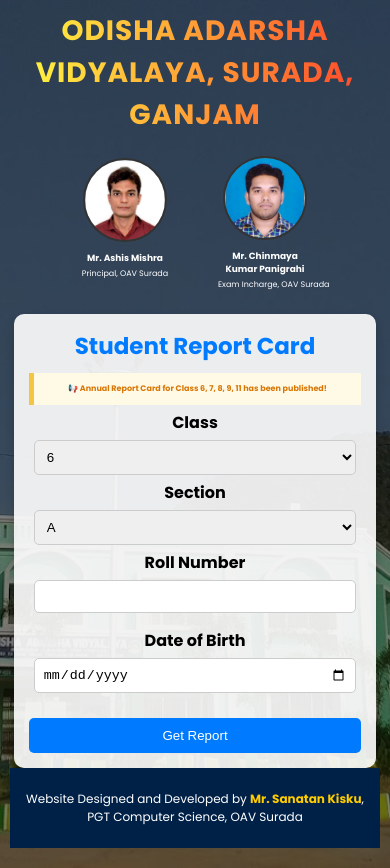
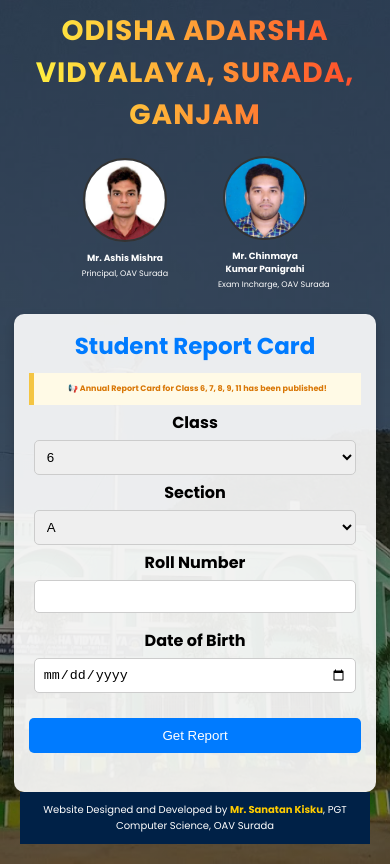
Before and after one commit to Sanatan-kisku/student-report-frontend, a React (Create React App) app: page / in a window 390 px wide. Built offline with nearby package versions, Linux system fonts and the light colour scheme.

Commit message:
fixing footer for mobile

```diff
--- a/src/styles/GetReport.css
+++ b/src/styles/GetReport.css
@@ -284,7 +284,7 @@ select, input {
 }
 
   .footer {
-    font-size: 12px;  /* Reduce font size for small screens */
-    padding: 10px;
+    font-size: 10px;  /* Reduce font size for small screens */
+    padding: 0px;
   }
 }
```
